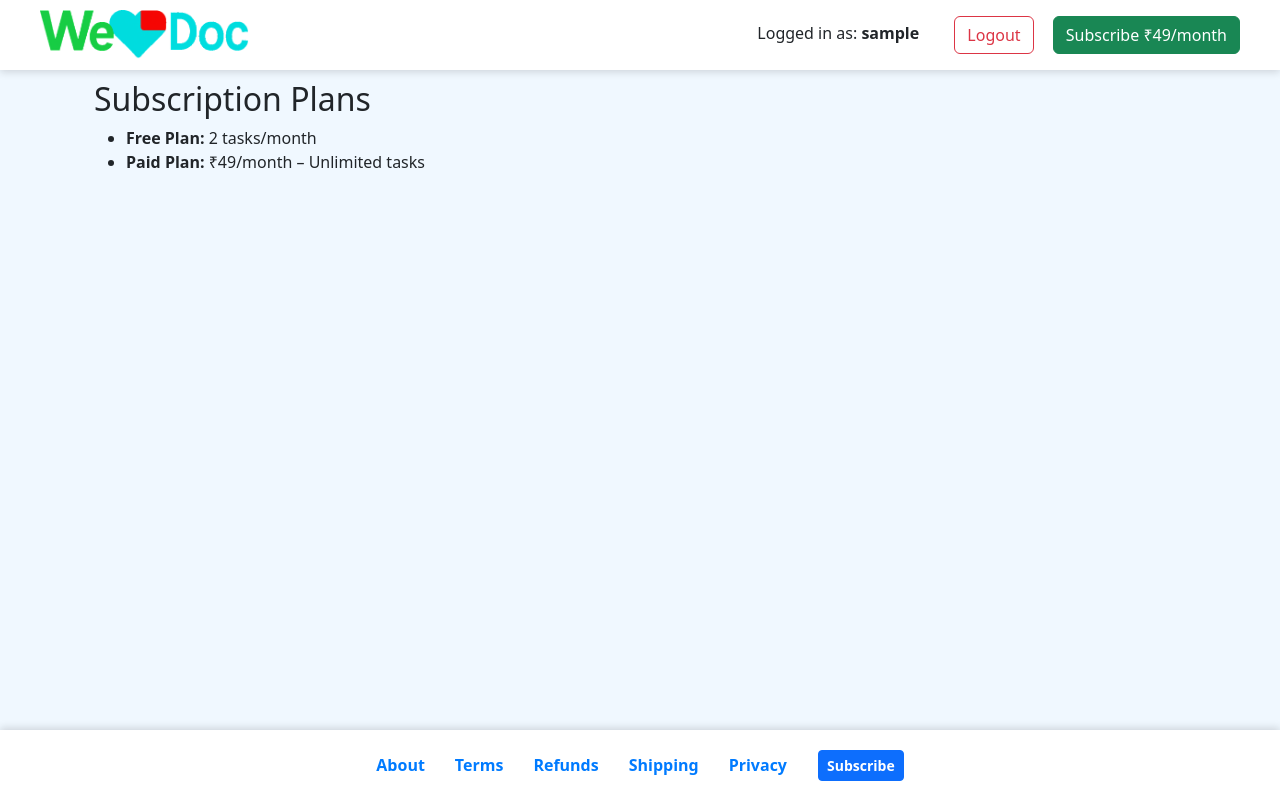
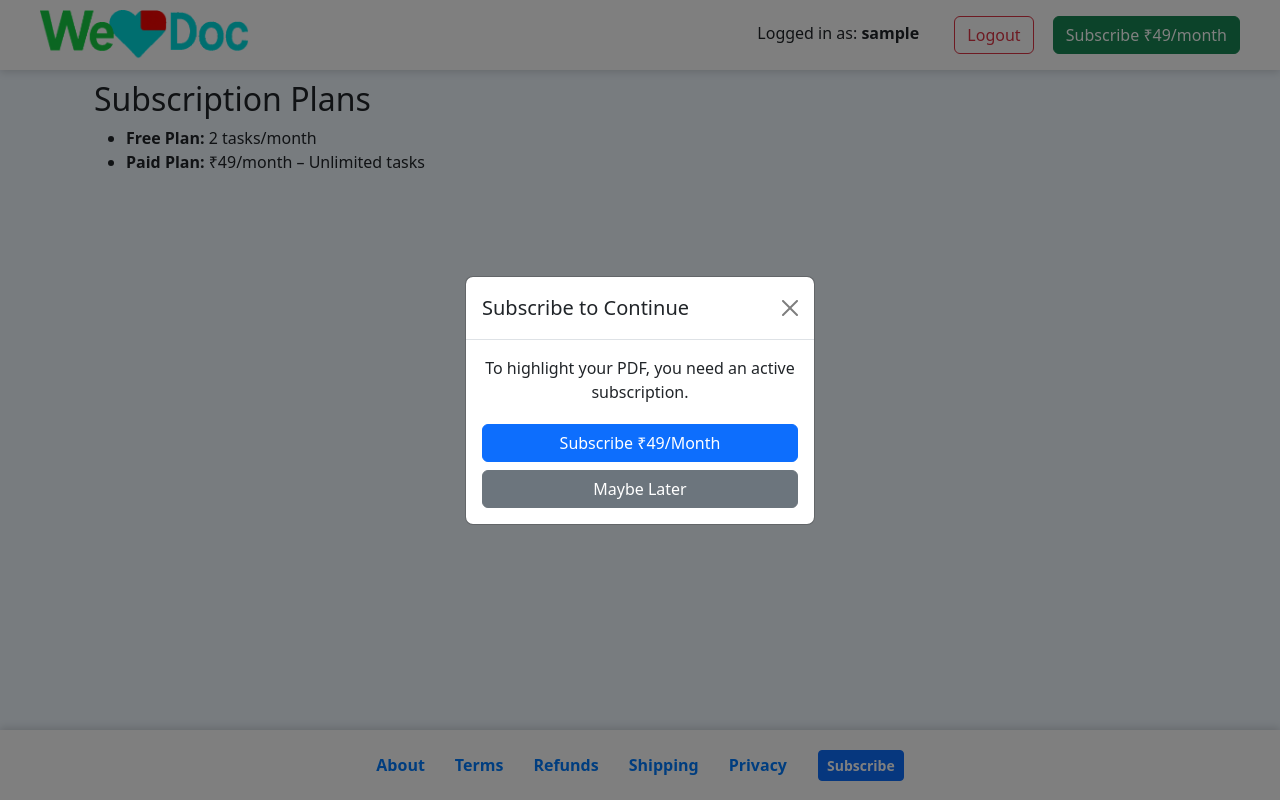
Before and after one commit to ajaysinghrajput9370/WeLoveDoc, a Flask app: template templates/plans.html in a window 1280 px wide. Run offline with Flask 3, Linux system fonts and the light colour scheme; the template is opened without the code that fills it: most values are stand-ins (such as "Sample title", 1, 10 or a date in 2020).

Commit message:
Update base.html

```diff
--- a/templates/base.html
+++ b/templates/base.html
@@ -51,6 +51,10 @@
             color: #007bff;
             font-weight: bold;
         }
+
+        /* Modal Styling */
+        .modal-body p { font-size: 16px; margin-bottom: 20px; }
+        .modal-dialog { max-width: 350px; } /* Chhota modal */
     </style>
 </head>
 <body>
@@ -77,6 +81,24 @@
     {% block content %}{% endblock %}
 </div>
 
+<!-- Subscription Modal -->
+<div class="modal fade" id="subscriptionModal" tabindex="-1" aria-labelledby="subscriptionModalLabel" aria-hidden="true">
+  <div class="modal-dialog modal-dialog-centered">
+    <div class="modal-content">
+      <div class="modal-header">
+        <h5 class="modal-title" id="subscriptionModalLabel">Subscribe to Continue</h5>
+        <!-- Close button × -->
+        <button type="button" class="btn-close" id="closeModalBtn" aria-label="Close"></button>
+      </div>
+      <div class="modal-body text-center">
+        <p>To highlight your PDF, you need an active subscription.</p>
+        <a href="https://rzp.io/rzp/rCYKl98" class="btn btn-primary w-100 mb-2">Subscribe ₹49/Month</a>
+        <button class="btn btn-secondary w-100" id="laterBtn">Maybe Later</button>
+      </div>
+    </div>
+  </div>
+</div>
+
 <!-- Footer -->
 <div class="site-footer">
     <a href="#">About</a>
@@ -87,5 +109,26 @@
     <a href="https://rzp.io/rzp/rCYKl98" class="btn btn-sm btn-primary text-white ms-3">Subscribe</a>
 </div>
 
+<script src="https://cdn.jsdelivr.net/npm/bootstrap@5.3.0/dist/js/bootstrap.bundle.min.js"></script>
+<script>
+// Initialize modal
+var subscriptionModal = new bootstrap.Modal(document.getElementById('subscriptionModal'));
+
+// Show modal on page load if user is logged in but not subscribed
+{% if username and not subscribed %}
+subscriptionModal.show();
+{% endif %}
+
+// Close button × functionality
+document.getElementById('closeModalBtn').addEventListener('click', function() {
+    subscriptionModal.hide();
+});
+
+// Maybe Later button functionality
+document.getElementById('laterBtn').addEventListener('click', function() {
+    subscriptionModal.hide();
+});
+</script>
+
 </body>
 </html>
```
